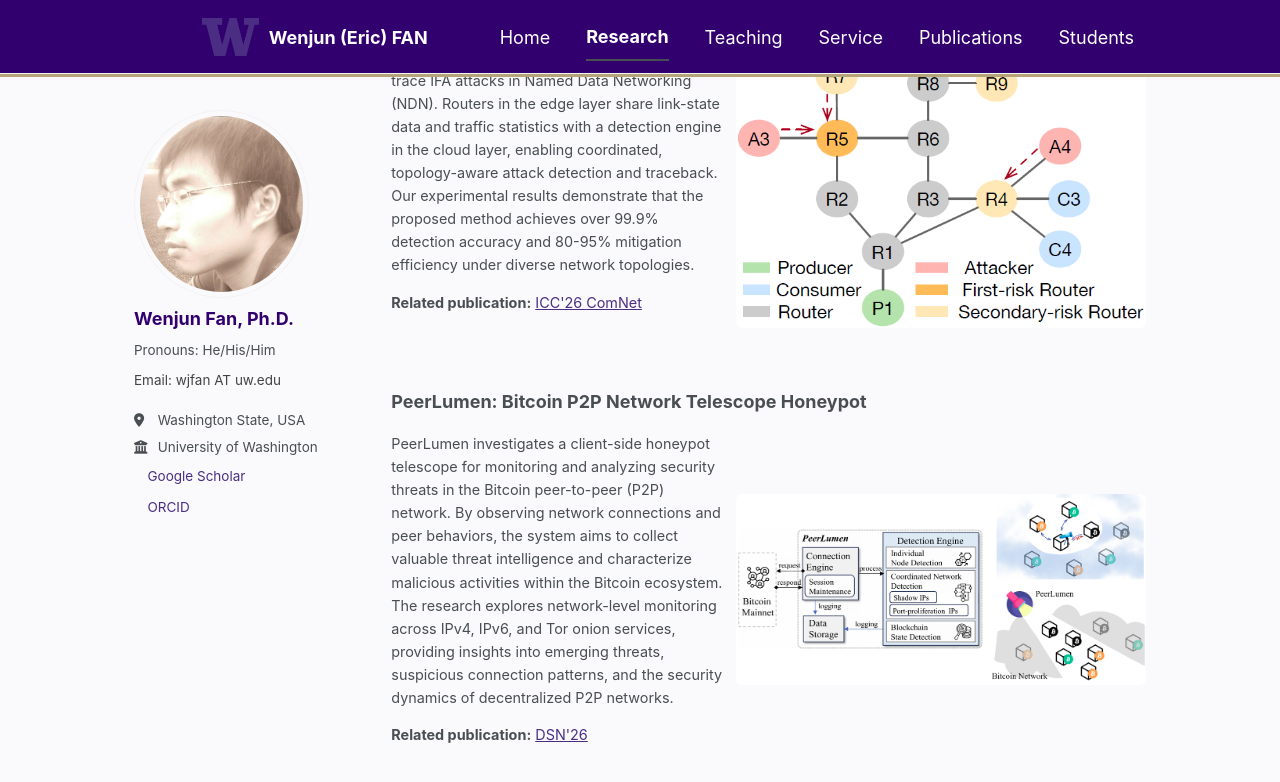
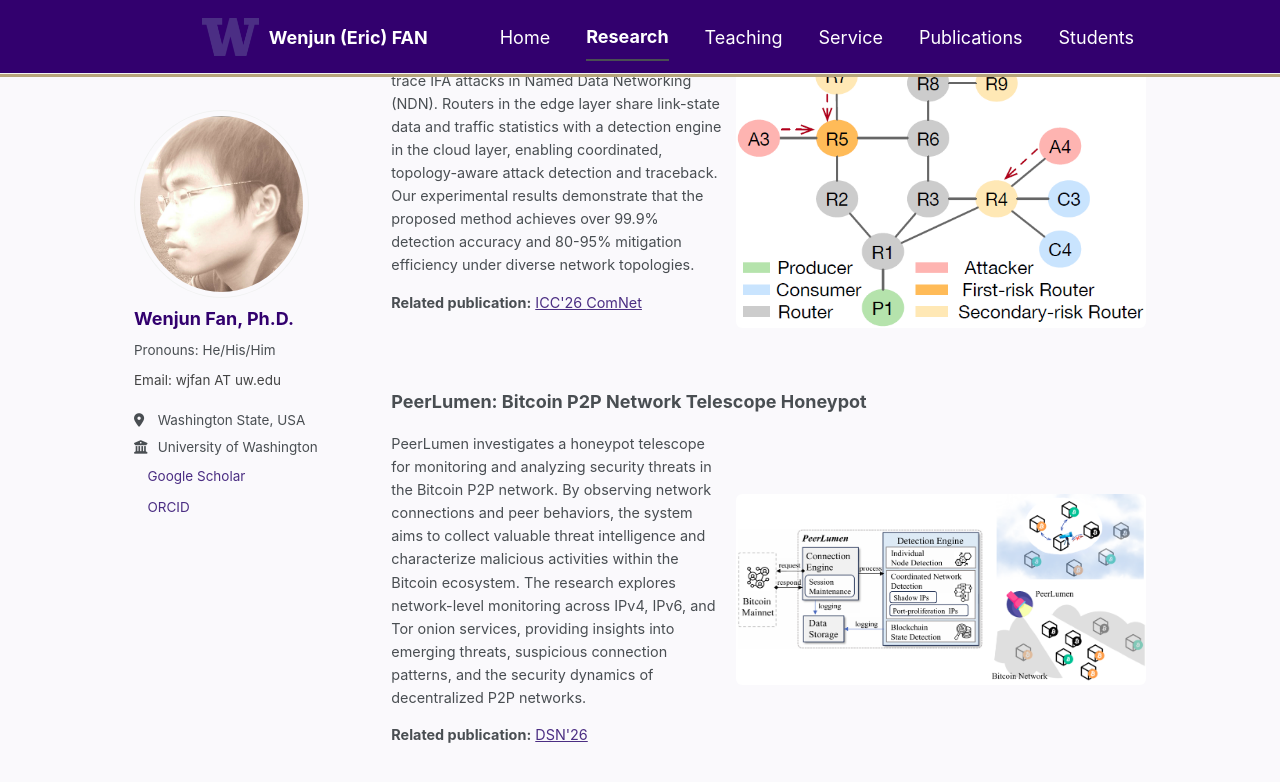
Before and after one commit to fanwj2010/fanwj2010.github.io, a Jekyll site: the page built from _pages/research.md, in a window 1280 px wide and 900 px high, scrolled down 1839 px. Shown: the top 782 px of the window. Built offline with Jekyll 4.4.1, drawn with Linux system fonts in a browser that asks for light colours; a script bundle is joined from its source files by our own code; a style sheet for code colours, icons or effects is not loaded.

Commit message:
Update research.md

```diff
--- a/_pages/research.md
+++ b/_pages/research.md
@@ -193,7 +193,7 @@
 <div class="research-project">
 
   <div class="research-description">
-    PeerLumen investigates a client-side honeypot telescope for monitoring and analyzing security threats in the Bitcoin peer-to-peer (P2P) network. By observing network connections and peer behaviors, the system aims to collect valuable threat intelligence and characterize malicious activities within the Bitcoin ecosystem. The research explores network-level monitoring across IPv4, IPv6, and Tor onion services, providing insights into emerging threats, suspicious connection patterns, and the security dynamics of decentralized P2P networks.
+    PeerLumen investigates a honeypot telescope for monitoring and analyzing security threats in the Bitcoin P2P network. By observing network connections and peer behaviors, the system aims to collect valuable threat intelligence and characterize malicious activities within the Bitcoin ecosystem. The research explores network-level monitoring across IPv4, IPv6, and Tor onion services, providing insights into emerging threats, suspicious connection patterns, and the security dynamics of decentralized P2P networks.
 
     <p class="related-publication">
       <strong>Related publication:</strong>
```
